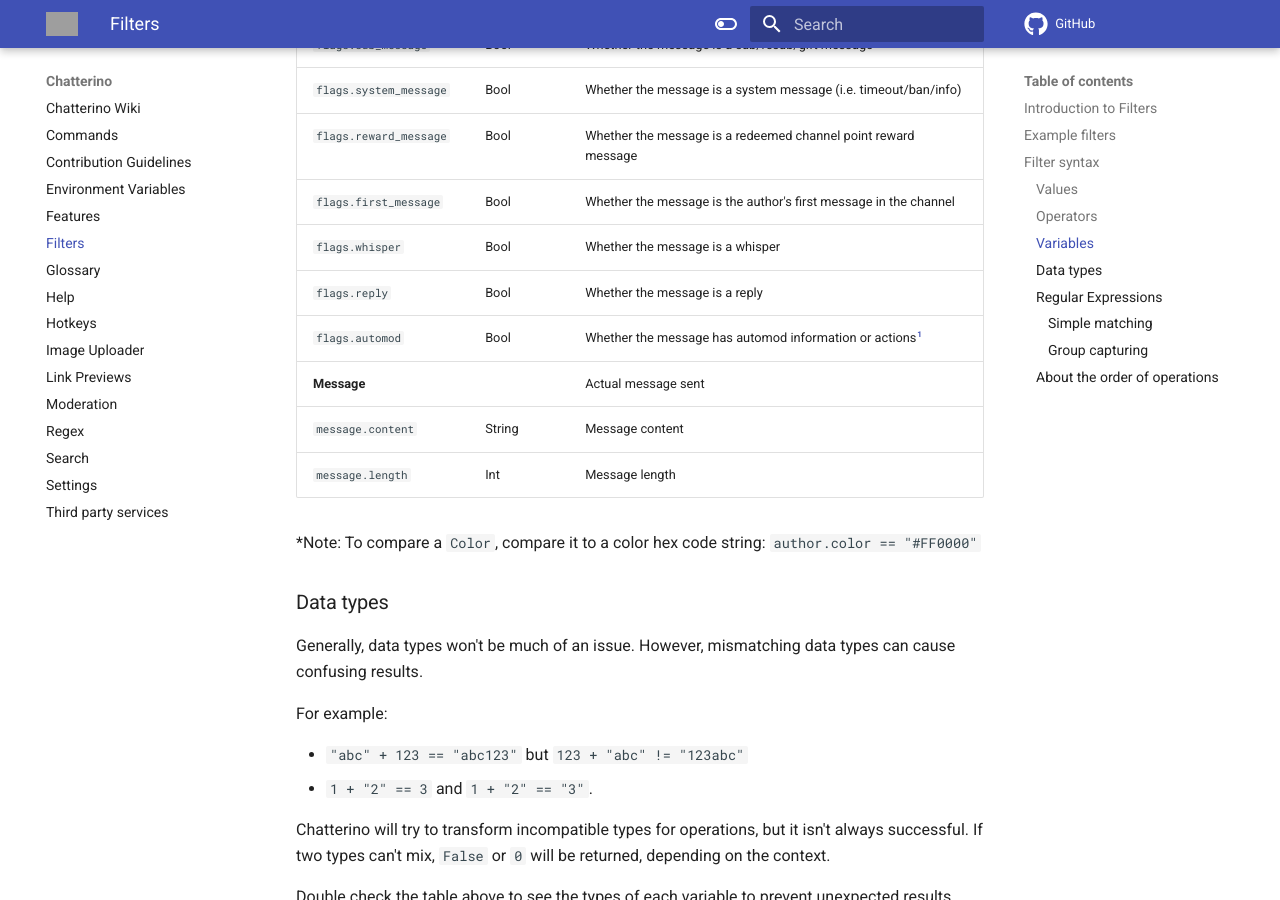
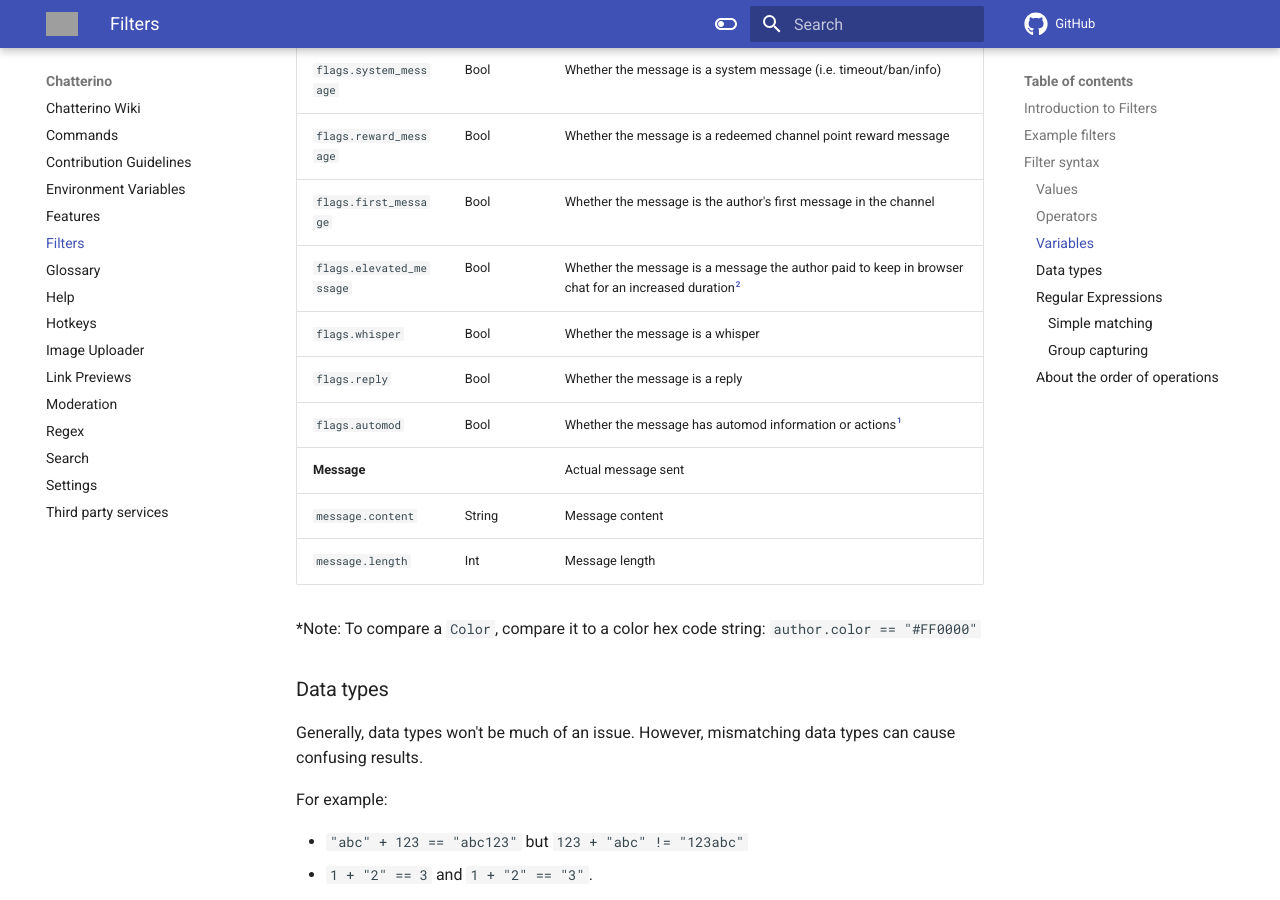
Before and after one commit to Chatterino/wiki, an MkDocs documentation site: the page built from docs/Filters.md, in a window 1280 px wide and 900 px high, scrolled down 3683 px. Built offline with MkDocs 1.6.1 and Material for MkDocs 9.7.7, drawn with Linux system fonts in a browser that asks for light colours; comment, search, counter and statistics services are not loaded; some of the changed text lies outside the part shown; grey boxes are pictures that could not be loaded.

Commit message:
Add `flags.elevated_message` docs (#236)
Co-authored-by: Rasmus Karlsson <rasmus.karlsson@pajlada.com>

```diff
--- a/docs/Filters.md
+++ b/docs/Filters.md
@@ -97,6 +97,7 @@
 | `flags.system_message`  | Bool         | Whether the message is a system message (i.e. timeout/ban/info)                                            |
 | `flags.reward_message`  | Bool         | Whether the message is a redeemed channel point reward message                                             |
 | `flags.first_message`   | Bool         | Whether the message is the author's first message in the channel                                           |
+| `flags.elevated_message`| Bool         | Whether the message is a message the author paid to keep in browser chat for an increased duration[^2]     |
 | `flags.whisper`         | Bool         | Whether the message is a whisper                                                                           |
 | `flags.reply`           | Bool         | Whether the message is a reply                                                                             |
 | `flags.automod`         | Bool         | Whether the message has automod information or actions[^1]                                                     |
@@ -150,5 +151,6 @@
 Basically, if you're unsure about the order of operations, use extra parentheses.
 
 [^1]: Available since [nightly][nightly] [dcd42cb](https://github.com/Chatterino/chatterino2/commit/dcd42cb28bde2efc17d9afa0e36d6f5f1d3971de)
+[^2]: Available since [nightly][nightly] [9e722d0](https://github.com/Chatterino/chatterino2/commit/9e722d05e9c5ffc64cdfd1ccbc5d8c96875ba4c2)
 
 [nightly]: ../Help/#what-is-nightly-and-how-to-use-install-it
```
